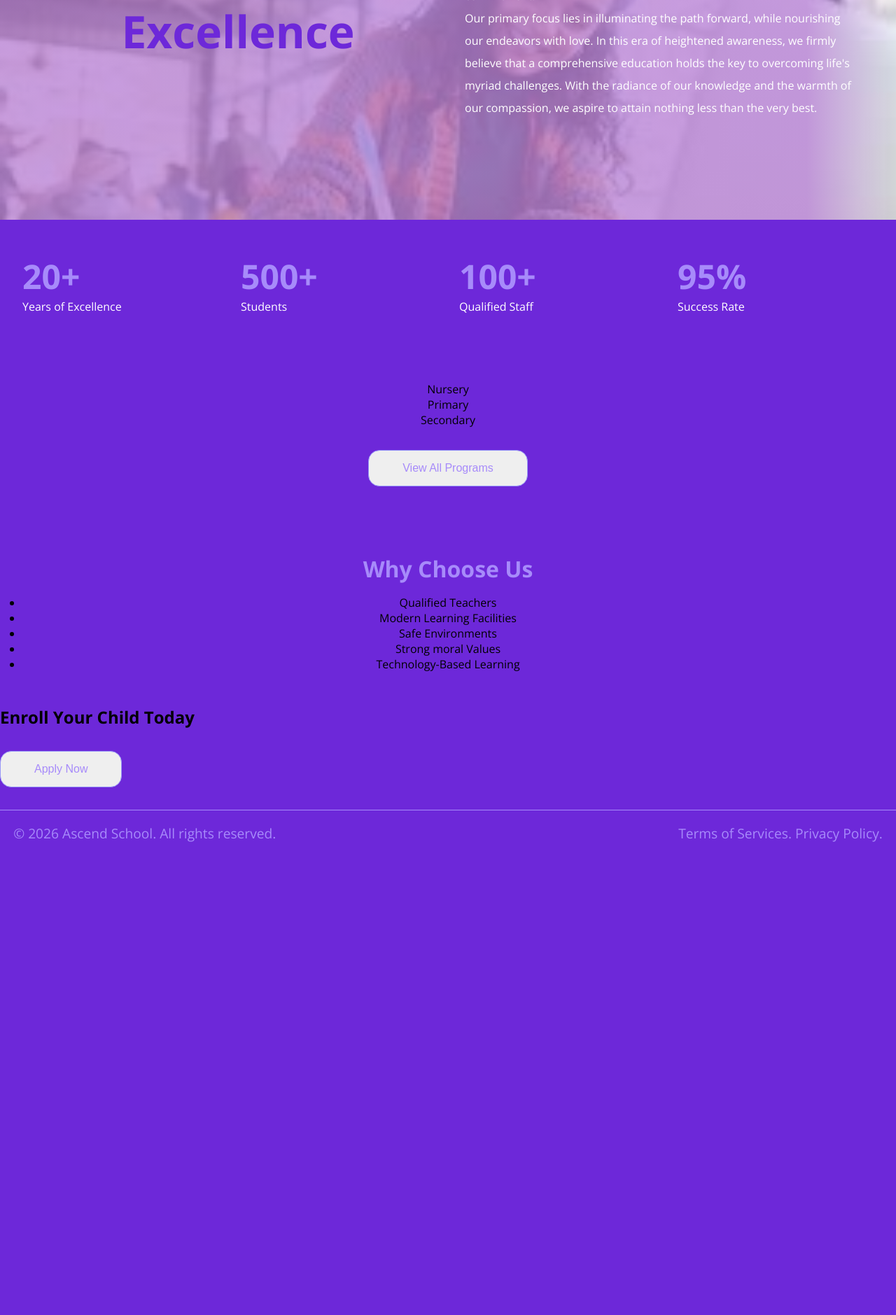
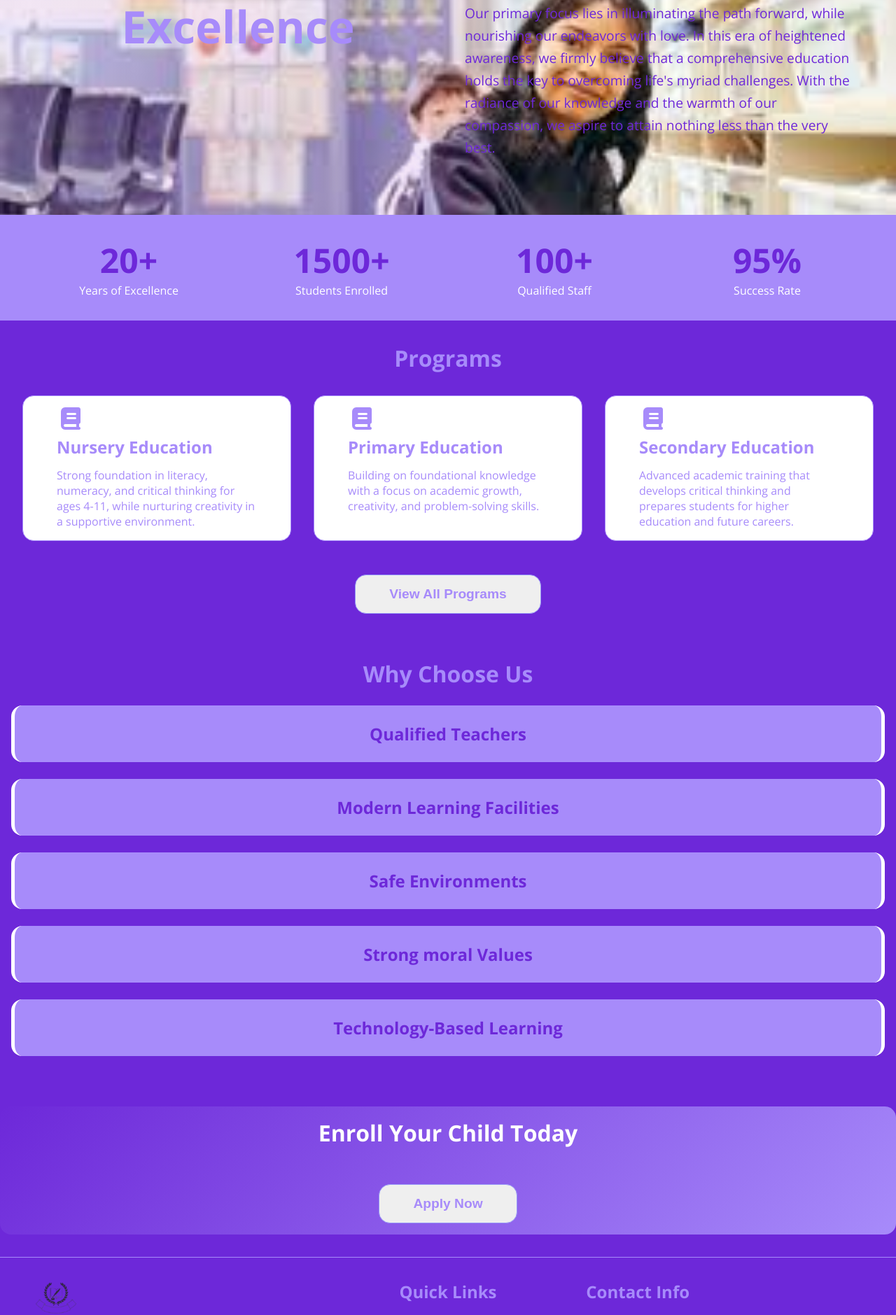
Before and after one commit to Eniola1110/school-website, a Vue app: page /school-website/ in a window 1280 px wide. Shown: the part 880-2759 px from the top of the page at 70% size. Before the commit the page ends 2103 px from the top, so only its background shows below. Built offline with nearby package versions, Linux system fonts and the light colour scheme; a web font is replaced by a local one.

Commit message:
update footer, update home and update ui

```diff
--- a/src/App.vue
+++ b/src/App.vue
@@ -11,6 +11,9 @@ import Nav from './components/Nav.vue'
 <style>
 @import url('https://fonts.googleapis.com/css2?family=League+Spartan:wght@100..900&family=Miniver&family=Open+Sans:ital,wght@0,300..800;1,300..800&family=Outfit:wght@100..900&family=Playfair+Display:ital,wght@0,400..900;1,400..900&family=Poppins&family=Roboto:ital,wght@0,100..900;1,100..900&family=Rubik:ital,wght@0,300..900;1,300..900&display=swap');
 
+html{
+  scroll-behavior: smooth;
+}
 *{
   padding: 0;
   margin: 0;
--- a/src/Components/Footer.vue
+++ b/src/Components/Footer.vue
@@ -4,24 +4,130 @@
 </script>
 
 <template>
-    <div>
        <footer>
+        <div class="grid">
+            <div class="grid1">
+            <div>
+                <img src="../assets/ascendlogo.png" alt="">
+                <h3>Ascend School Hub</h3>
+                <p>"Inspiring Greatness"</p>
+            </div>
+            <p>Empowering young minds through world-class education, innovation, and character development</p>
+            </div>
+
+            <div class="grid2">
+                <h2>Quick Links</h2>
+            <div class="links">
+            <RouterLink to="/">Home</RouterLink>
+            <RouterLink to="/about">About Us</RouterLink>
+            <RouterLink to="/program">Program</RouterLink>
+            <RouterLink to="/admission">Admission</RouterLink>
+            <RouterLink to="/testimonial">Testimonial</RouterLink>
+            <RouterLink to="/contact">Contact Us</RouterLink>
+            </div>
+            </div>
+
+            <div class="grid3">
+                <h2>Contact Info</h2>
+                <div>
+                    <p><i class="fa fa-phone" aria-hidden="true"></i> +234 8054632543</p>
+                    <p><i class="fa fa-envelope" aria-hidden="true"></i> ascendschool26@gmail.com</p>
+                    <p><i class="fa fa-map-marker" aria-hidden="true"></i> Lagos, Nigeria</p>
+                </div>
+            </div>
+        </div>
         <p>&copy; 2026 Ascend School. All rights reserved.</p>
         <p>Terms of Services. Privacy Policy.</p>
        </footer>
-    </div>
+
 </template>
 <style scoped>
 footer{
     font-family: "Open Sans", sans-serif;
     margin-top: 2rem;
+    padding: 2rem 3rem;
     border-top: 1px solid var(--secondary);
-    display: flex;
-    justify-content: space-between;
-    padding: 1.2rem;
+    color: var(--white);
 }
-footer p{
-    font-size: 1.2rem;
+.grid{
+    display: grid;
+    grid-template-columns: repeat(auto-fit, minmax(250px, 1fr));
+    margin-bottom: 2.5rem;
+}
+.grid1 img{
+    width: 4rem;
+}
+.grid1 h3{
+    font-size: 1.5rem;
+    font-weight: bold;
+    color: var(--secondary);
+    margin-top: 0.5rem;
+}
+.grid1 p{
+    font-size: 1rem;
+    margin-top: 0.5rem;
+    opacity: 0.9;
+}
+.grid2{
+    text-align: center;
+}
+.grid2 h2{
+    margin-bottom: 1rem;
     color: var(--secondary);
 }
+.grid2 .links {
+  display: flex;
+  flex-direction: column;
+  gap: 10px;
+}
+.grid2 a {
+  color: var(--white);
+  text-decoration: none;
+  transition: 0.3s;
+}
+.grid2 a:hover {
+  transform: translateX(5px);
+}
+.grid3 h2 {
+  margin-bottom: 1rem;
+  color: var(--secondary);
+}
+
+.grid3 p {
+  margin-bottom: 10px;
+  opacity: 0.9;
+}
+
+.grid3 i {
+  margin-right: 8px;
+  color: var(--secondary);
+}
+footer > p {
+  text-align: center;
+  font-size: 0.9rem;
+  margin-top: 10px;
+}
+
+/* mobile */
+@media (max-width: 768px){
+.grid {
+    grid-template-columns: repeat(auto-fit, minmax(250px, 1fr));
+}
+.grid2 .links{
+  display: flex;
+  flex-direction: column;
+  gap: 10px;
+}
+.grid2 h2{
+    text-align: start;
+    margin-top: 1rem;
+}
+.grid2 a{
+    display: flex;
+}
+.grid3 h2{
+    margin-top: 1rem;
+}
+}
+
 </style>
--- a/src/Components/Nav.vue
+++ b/src/Components/Nav.vue
@@ -48,11 +48,10 @@ const isOpen = ref(false);
     background: var(--secondary);
     display: flex;
     justify-content: space-between;
-    padding: 1.2rem;
+    padding: 1rem;
     font-family: "Open Sans", sans-serif;
     box-shadow: 0 2px 10px rgba(0, 0, 0, 0.1);
    }
-
    .logo{
     display: flex;
     align-items: center;
@@ -60,7 +59,6 @@ const isOpen = ref(false);
    }
    .logo img{
     width: 4rem;
-    border-radius: 2rem;
    }
 
    .logo a{
@@ -82,7 +80,6 @@ const isOpen = ref(false);
     font-weight: bold;
     font-size: 1.3rem;
    }
-
    /* Mobile */
    @media (max-width: 768px){
     .menu-icon{
--- a/src/router/index.js
+++ b/src/router/index.js
@@ -43,6 +43,16 @@ const routes = [
 const router = createRouter({
     history: createWebHistory('school-website/'),
     routes,
+
+    scrollBehavior(to, from, savedPosition){
+        if (savedPosition){
+            return savedPosition
+        }
+        else {
+            return {top: 0}
+            behavior: 'smooth'
+        }
+    }
 })
 
 export default router
--- a/src/views/Home.vue
+++ b/src/views/Home.vue
@@ -31,8 +31,8 @@ Our primary focus lies in illuminating the path forward, while nourishing our en
                   <p>Years of Excellence</p>
                </div>
                <div>
-                  <h3>500+</h3>
-                  <p>Students</p>
+                  <h3>1500+</h3>
+                  <p>Students Enrolled</p>
                </div>
                <div>
                   <h3>100+</h3>
@@ -45,10 +45,24 @@ Our primary focus lies in illuminating the path forward, while nourishing our en
             </div>
             <!-- programs -->
              <div class="section">
+               <h2>Programs</h2>
                <div class="programs">
-                  <div class="program">Nursery</div>
-                  <div class="program">Primary</div>
-                  <div class="program">Secondary</div>
+                  <div class="program-card">
+                     <i class="fa fa-book" aria-hidden="true"></i>
+                     <h3>Nursery Education</h3>
+                     <p>Strong foundation in literacy, numeracy, and critical thinking for ages 4-11, while nurturing creativity in a supportive environment.
+                     </p>
+                  </div>
+                  <div class="program-card">
+                     <i class="fa fa-book" aria-hidden="true"></i>
+                     <h3>Primary Education</h3>
+                     <p>Building on foundational knowledge with a focus on academic growth, creativity, and problem-solving skills.</p>
+                  </div>
+                  <div class="program-card">
+                     <i class="fa fa-book" aria-hidden="true"></i>
+                     <h3>Secondary Education</h3>
+                     <p>Advanced academic training that develops critical thinking and prepares students for higher education and future careers.</p>
+                  </div>
                </div>
                <RouterLink to="/program">
                   <button class="btn">View All Programs</button>
@@ -81,18 +95,18 @@ Our primary focus lies in illuminating the path forward, while nourishing our en
 
 <style scoped>
    #home{
+      animation: slideInLeft 1s ease-out;
       font-family: "Open Sans", sans-serif;
    }
-   /* @keyframes slideInLeft{
+   @keyframes slideInLeft{
       0%{
          transform: translateX(-100px);
       }
       100%{
          transform: translateX(0);
       }
-   } */
+   }
     .banner{
-        /* animation: slideInLeft 1s ease-out; */
         padding: 2rem;
         height:70vh;
         position: relative;
@@ -135,13 +149,20 @@ Our primary focus lies in illuminating the path forward, while nourishing our en
         margin-top: 2rem;
         border: 1px solid  rgb(151, 151, 247);
         color: var(--secondary);
-        font-size: 1rem;
+        font-size: 1.2rem;
         border-radius: 1rem;
+        font-weight: bold;
+        transition: 1s ease-in-out;
+     }
+     .btn:hover{
+      background: transparent;
+      color: var(--white);
+      cursor: pointer;
      }
      .bridge{
         text-align: center;
-        background: linear-gradient(to right,  rgba(186, 132, 214, 0.8)90%,rgba(0,0,0,0)100%),
-        url(../assets/brige.png);
+        background: linear-gradient(to right,  rgba(141, 29, 185, 0.1)50%,rgba(39, 6, 224, 0)60%),
+        url(../assets/bridge.png);
         background-size: cover;
         background-repeat: no-repeat;
         min-height: 60vh;
@@ -158,39 +179,100 @@ Our primary focus lies in illuminating the path forward, while nourishing our en
       font-size: 4rem;
       font-weight: bold;
       text-align: center;
-      color: var(--primary);
+      color: var(--secondary);
      }
      .grid2{
-      font-size: 1rem;
+      font-size: 1.2rem;
       text-align: start;
-      color: var(--white);
+      color: var(--primary);
       line-height: 2rem;
      }
      .section{
-      padding: 3rem 2rem;
+      padding: 2rem 1rem;
       text-align: center;
      }
      .section h2{
       font-size: 2rem;
       margin-bottom: 1rem;
       color: var(--secondary);
+      text-align: center;
      }
      .stats{
       display: grid;
-      grid-template-columns: repeat(auto-fit, minmax(200px, 1fr)) ;
-      gap: 2rem;
-      padding: 3rem 2rem;
-      color: var(--secondary);
-      justify-content: space-between;
+      background: var(--secondary);
+      grid-template-columns: repeat(4, 1fr) ;
+      text-align: center;
+      padding: 2rem;
      }
      .stats h3{
       font-size: 3rem;
-      color: var(--secondary);
+      color: var(--primary);
      }
      .stats p{
       font-size: 1rem;
       color: var(--white);
      }
+     .programs{
+      display: grid;
+      grid-template-columns: repeat(3, 1fr);
+     }
+     .program-card{
+      background: var(--white);
+      margin: 1rem;
+      padding: 1rem 3rem;
+      text-align: start;
+      border-radius: 1rem;
+      border: 1px solid var(--secondary);
+      transition: 1s ease-in;
+     }
+     .program-card:hover{
+      background: var(--primary);
+      cursor: pointer;
+     }
+     .program-card i{
+      font-size: 2rem;
+      color: var(--secondary);
+      padding-bottom: 0.5rem;
+     }
+     .program-card h3{
+      color: var(--secondary);
+      padding-bottom: 0.8rem;
+      font-weight: bold;
+      font-size: 1.5rem;
+     }
+     .program-card p{
+      color: var(--secondary);
+     }
+     .section ul{
+      padding: 0;
+      margin: 0;
+      list-style: none;
+     }
+     .section li{
+      margin: 1rem;
+      font-size: 1.5rem;
+      background: var(--secondary);
+      margin: 1.5rem 0;
+      padding: 1.5rem 2rem;
+      border-left: 5px solid var(--white);
+      border-right: 5px solid var(--white);
+      border-radius: 1rem;
+      font-weight: bold;
+      color: var(--primary);
+     }
+     .cta {
+      background: linear-gradient(135deg, var(--primary), var(--secondary));
+      color: var(--white);
+      padding: 1rem 2rem;
+      text-align: center;
+      border-radius: 1rem;
+      margin-top: 1rem;
+      }
+    .cta h2 {
+      font-size: 2rem;
+      margin-bottom: 20px;
+      font-weight: bold;
+}
      /* mobile */
      @media (max-width: 768px){
       .banner{
@@ -211,6 +293,9 @@ Our primary focus lies in illuminating the path forward, while nourishing our en
       .empower{
          font-size: 1rem;
       }
+      .btn{
+         width: 100%;
+      }
      .grid{
       display: grid;
       grid-template-columns: 1fr;
@@ -225,6 +310,12 @@ Our primary focus lies in illuminating the path forward, while nourishing our en
       text-align: start;
       line-height: 1.6rem;
      }
+     .stats{
+      grid-template-columns: repeat(2, 1fr);
+     }
+     .programs{
+      grid-template-columns: repeat(1, 1fr);
+     }
      }
 
 </style>
```
